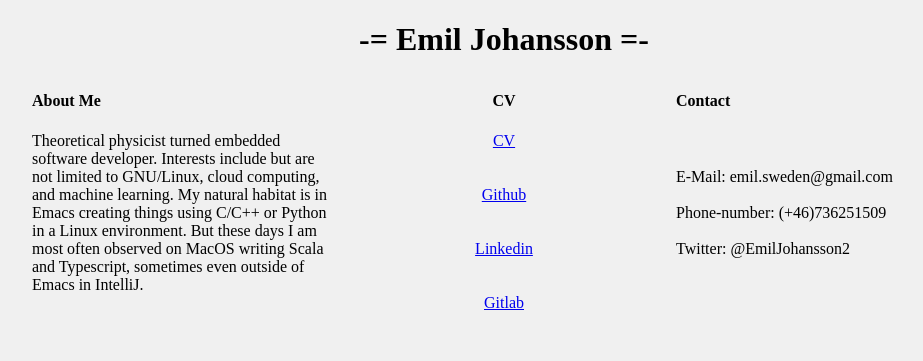
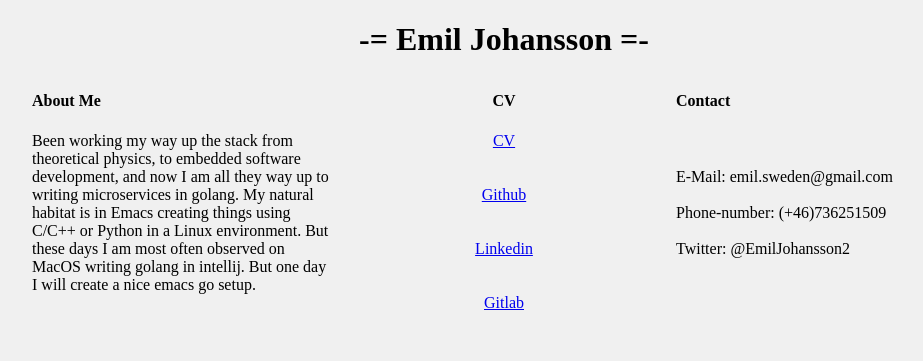
Before and after one commit to emiljoha/emiljoha.github.io, a plain HTML site: page content/index.html in a window 1280 px wide. Shown: the top 361 px of the page, without its empty margins (136-1059 px from the left). Drawn offline with Linux system fonts and the light colour scheme.

Commit message:
Refresh "About Me" section

```diff
--- a/content/index.html
+++ b/content/index.html
@@ -13,13 +13,14 @@
 	  </tr>
 	  <tr>
 	    <td style="width:300px;padding:10px;vertical-align:top;">
-	       Theoretical physicist turned embedded software
-	       developer. Interests include but are not limited to GNU/Linux,
-	       cloud computing, and machine learning. My natural habitat is in
-	       Emacs creating things using C/C++ or Python in a Linux
-	       environment. But these days I am most often observed on MacOS
-	       writing Scala and Typescript, sometimes even outside of Emacs
-	       in IntelliJ.
+	       Been working my way up the stack from theoretical
+	       physics, to embedded software development, and now I am
+	       all they way up to writing microservices in golang. My
+	       natural habitat is in Emacs creating things using C/C++
+	       or Python in a Linux environment. But these days I am
+	       most often observed on MacOS writing golang in
+	       intellij. But one day I will create a nice emacs go
+	       setup.
 	    </td>
 	      <td style="width:300px;padding:10px;vertical-align:top;">
 	        <center><a href="https://cv.emijoh.se/resume.pdf"> CV</a>
```
